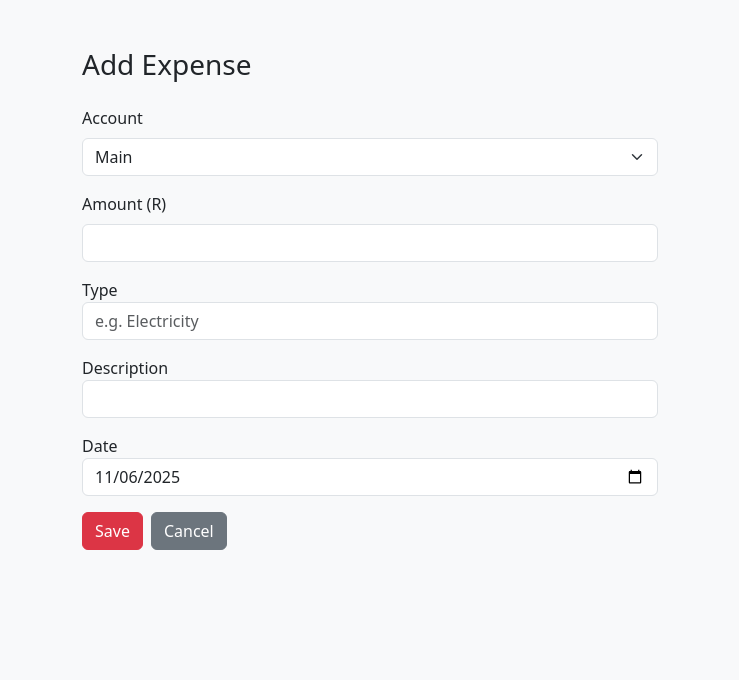
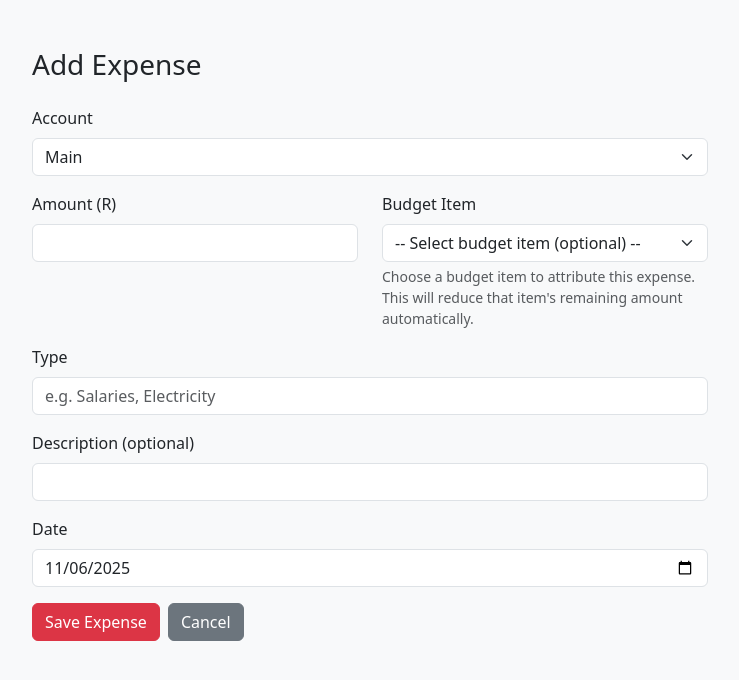
Before and after one commit to Nnzheni/church-finance-manager, a Flask app: page /add-expense in a window 1280 px wide. Shown: the top 680 px of the page, without its empty margins (270-1009 px from the left). Run offline with Flask 3, Linux system fonts and the light colour scheme; the visitor is signed in with stand-in values (Sample User, id 1).

Commit message:
Update add_expense.html

```diff
--- a/templates/add_expense.html
+++ b/templates/add_expense.html
@@ -4,25 +4,65 @@
 <link href="https://cdn.jsdelivr.net/npm/bootstrap@5.3.0/dist/css/bootstrap.min.css" rel="stylesheet">
 </head>
 <body class="bg-light">
-<div class="container mt-5" style="max-width:600px;">
+<div class="container mt-5" style="max-width:700px;">
   <h3 class="mb-4">Add Expense</h3>
   <form method="POST" action="{{ url_for('add_expense') }}">
     {% for cat,msg in get_flashed_messages(with_categories=true) %}
       <div class="alert alert-{{ cat }}">{{ msg }}</div>
     {% endfor %}
-    {% if role=='Finance Manager' %}
+
+    {% if role == 'Finance Manager' %}
     <div class="mb-3">
       <label class="form-label">Account</label>
       <select name="account" class="form-select">
-        {% for a in valid_accounts %}<option value="{{ a }}">{{ a }}</option>{% endfor %}
+        {% for a in valid_accounts %}
+          <option value="{{ a }}" {% if a==account_for_form %}selected{% endif %}>{{ a }}</option>
+        {% endfor %}
       </select>
     </div>
     {% endif %}
-    <div class="mb-3"><label class="form-label">Amount (R)</label><input name="amount" type="number" step="0.01" class="form-control" required></div>
-    <div class="mb-3"><label>Type</label><input name="type" class="form-control" placeholder="e.g. Electricity"></div>
-    <div class="mb-3"><label>Description</label><input name="description" class="form-control"></div>
-    <div class="mb-3"><label>Date</label><input name="date" type="date" value="{{ now.strftime('%Y-%m-%d') }}" class="form-control" required></div>
-    <div class="d-flex gap-2"><button class="btn btn-danger">Save</button><a class="btn btn-secondary" href="{{ url_for('dashboard') }}">Cancel</a></div>
+
+    <div class="row">
+      <div class="col-md-6 mb-3">
+        <label class="form-label">Amount (R)</label>
+        <input name="amount" type="number" step="0.01" class="form-control" required>
+      </div>
+
+      <div class="col-md-6 mb-3">
+        <label class="form-label">Budget Item</label>
+        {% if budget_items %}
+          <select name="budget_item" class="form-select">
+            <option value="">-- Select budget item (optional) --</option>
+            {% for b in budget_items %}
+              <option value="{{ b }}">{{ b }}</option>
+            {% endfor %}
+          </select>
+          <div class="form-text">Choose a budget item to attribute this expense. This will reduce that item's remaining amount automatically.</div>
+        {% else %}
+          <input name="budget_item" class="form-control" placeholder="No budget items defined for this account">
+        {% endif %}
+      </div>
+    </div>
+
+    <div class="mb-3">
+      <label class="form-label">Type</label>
+      <input name="type" class="form-control" placeholder="e.g. Salaries, Electricity">
+    </div>
+
+    <div class="mb-3">
+      <label class="form-label">Description (optional)</label>
+      <input name="description" class="form-control">
+    </div>
+
+    <div class="mb-3">
+      <label class="form-label">Date</label>
+      <input name="date" type="date" class="form-control" value="{{ now.strftime('%Y-%m-%d') }}" required>
+    </div>
+
+    <div class="d-flex gap-2">
+      <button class="btn btn-danger">Save Expense</button>
+      <a class="btn btn-secondary" href="{{ url_for('dashboard') }}">Cancel</a>
+    </div>
   </form>
 </div>
 </body>
```
